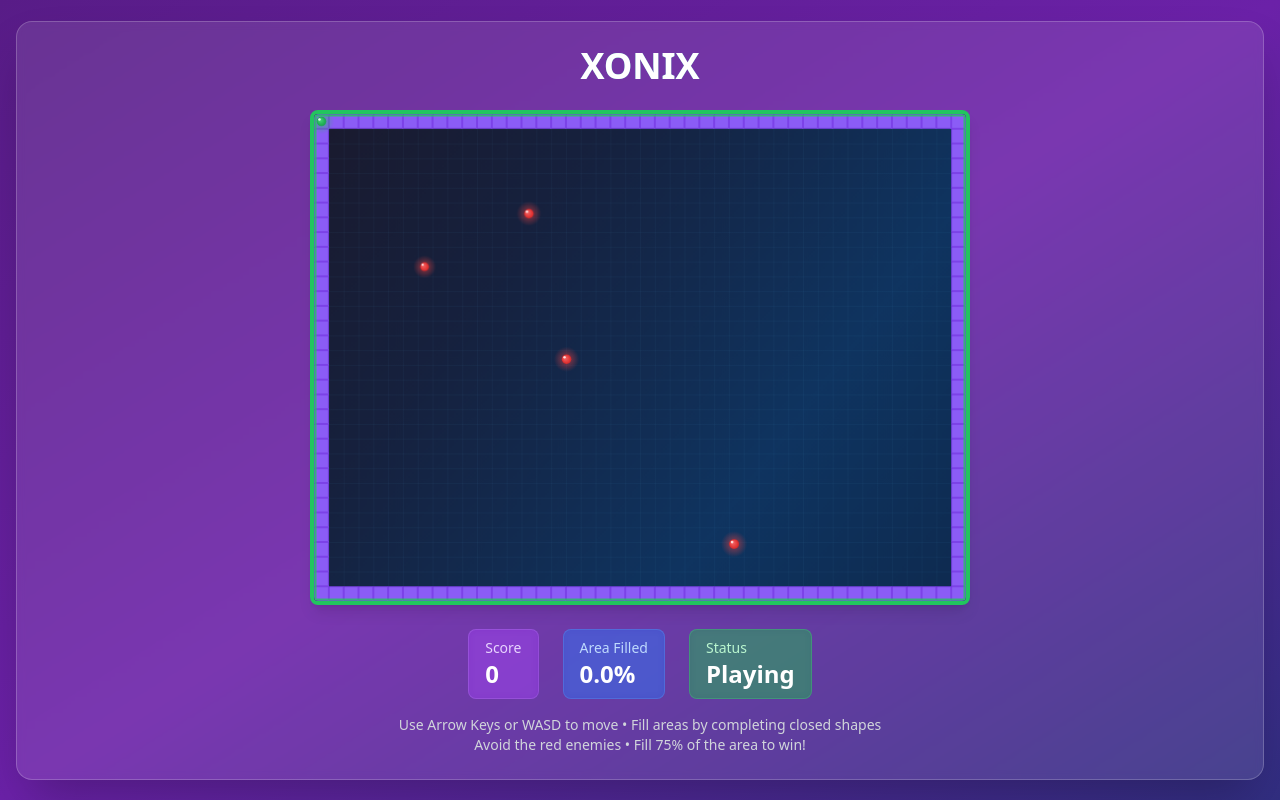
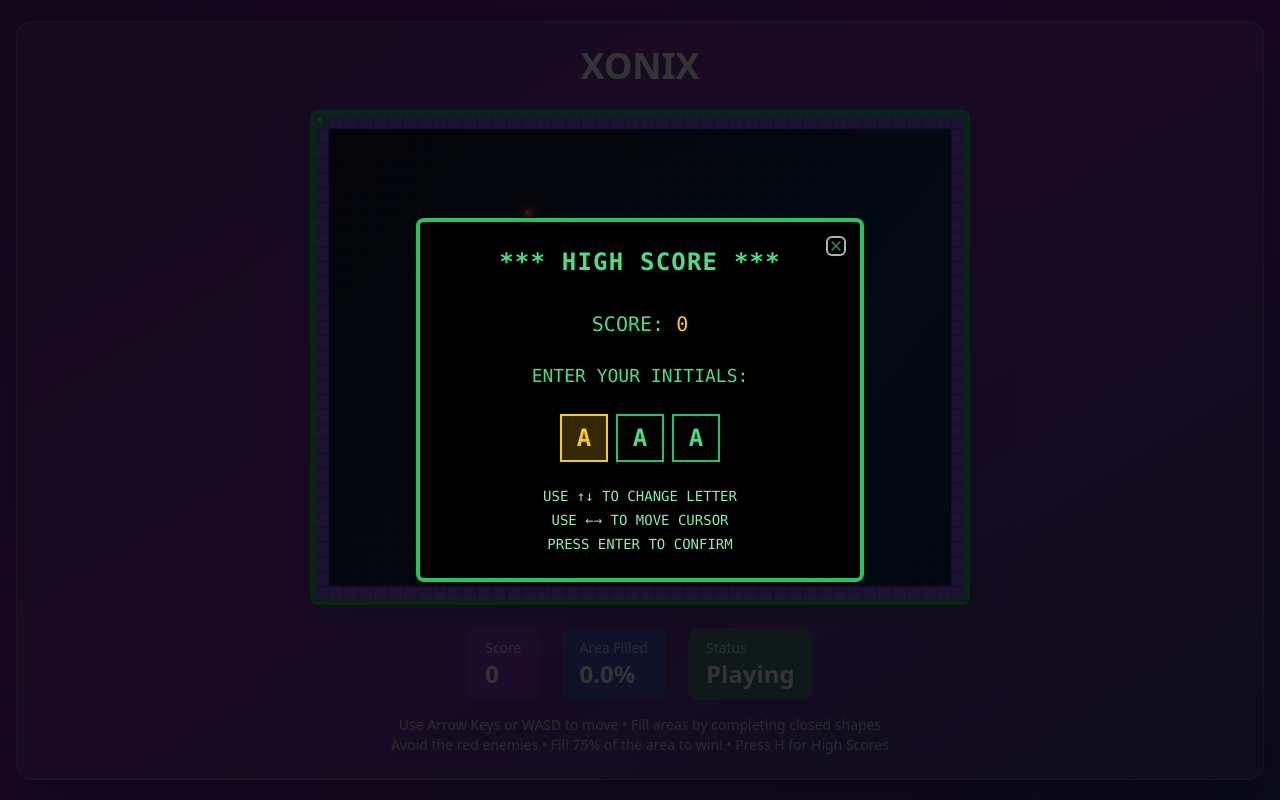
Before and after one commit to shlomii/xonix, a React (Vite) app: page / in a window 1280 px wide. Both pictures are taken after a click on the button "Play Again". Built offline with nearby package versions, Linux system fonts and the light colour scheme.

Commit message:
Add high score display
Implement a 3-letter high score display similar to 80s arcade games.

```diff
--- /dev/null
+++ b/src/components/HighScoreDialog.tsx
@@ -0,0 +1,92 @@
+
+import React, { useState, useEffect } from 'react';
+import { Dialog, DialogContent, DialogHeader, DialogTitle } from './ui/dialog';
+
+interface HighScoreDialogProps {
+  isOpen: boolean;
+  score: number;
+  onSubmit: (name: string) => void;
+}
+
+const HighScoreDialog: React.FC<HighScoreDialogProps> = ({ isOpen, score, onSubmit }) => {
+  const [name, setName] = useState('');
+  const [currentChar, setCurrentChar] = useState(0);
+
+  useEffect(() => {
+    if (isOpen) {
+      setName('AAA');
+      setCurrentChar(0);
+    }
+  }, [isOpen]);
+
+  const handleKeyDown = (e: React.KeyboardEvent) => {
+    e.preventDefault();
+
+    if (e.key === 'ArrowUp') {
+      const newName = name.split('');
+      const charCode = newName[currentChar].charCodeAt(0);
+      newName[currentChar] = String.fromCharCode(charCode === 90 ? 65 : charCode + 1); // A-Z wrap
+      setName(newName.join(''));
+    } else if (e.key === 'ArrowDown') {
+      const newName = name.split('');
+      const charCode = newName[currentChar].charCodeAt(0);
+      newName[currentChar] = String.fromCharCode(charCode === 65 ? 90 : charCode - 1); // Z-A wrap
+      setName(newName.join(''));
+    } else if (e.key === 'ArrowRight') {
+      setCurrentChar(Math.min(2, currentChar + 1));
+    } else if (e.key === 'ArrowLeft') {
+      setCurrentChar(Math.max(0, currentChar - 1));
+    } else if (e.key === 'Enter' || e.key === ' ') {
+      onSubmit(name);
+    }
+  };
+
+  return (
+    <Dialog open={isOpen}>
+      <DialogContent
+        className="bg-black border-4 border-green-500 text-green-400 font-mono max-w-md"
+        onKeyDown={handleKeyDown}
+        tabIndex={0}
+      >
+        <DialogHeader>
+          <DialogTitle className="text-center text-2xl font-bold text-green-400 mb-4 tracking-wider">
+            *** HIGH SCORE ***
+          </DialogTitle>
+        </DialogHeader>
+
+        <div className="text-center space-y-6">
+          <div className="text-xl">
+            SCORE: <span className="text-yellow-400">{score.toLocaleString()}</span>
+          </div>
+
+          <div className="text-lg">
+            ENTER YOUR INITIALS:
+          </div>
+
+          <div className="flex justify-center space-x-2">
+            {name.split('').map((char, index) => (
+              <div
+                key={index}
+                className={`w-12 h-12 border-2 flex items-center justify-center text-2xl font-bold ${
+                  index === currentChar
+                    ? 'border-yellow-400 bg-yellow-400/20 text-yellow-400'
+                    : 'border-green-500 text-green-400'
+                }`}
+              >
+                {char}
+              </div>
+            ))}
+          </div>
+
+          <div className="text-sm space-y-1 text-green-300">
+            <div>USE ↑↓ TO CHANGE LETTER</div>
+            <div>USE ←→ TO MOVE CURSOR</div>
+            <div>PRESS ENTER TO CONFIRM</div>
+          </div>
+        </div>
+      </DialogContent>
+    </Dialog>
+  );
+};
+
+export default HighScoreDialog;
--- /dev/null
+++ b/src/components/HighScoreTable.tsx
@@ -0,0 +1,51 @@
+
+import React from 'react';
+import { HighScore } from '../utils/HighScoreManager';
+
+interface HighScoreTableProps {
+  scores: HighScore[];
+  currentScore?: number;
+}
+
+const HighScoreTable: React.FC<HighScoreTableProps> = ({ scores, currentScore }) => {
+  return (
+    <div className="bg-black/90 border-4 border-green-500 p-6 font-mono text-green-400 max-w-md mx-auto">
+      <h2 className="text-2xl font-bold text-center mb-6 tracking-wider text-yellow-400">
+        *** HIGH SCORES ***
+      </h2>
+
+      <div className="space-y-2">
+        <div className="flex justify-between text-sm border-b border-green-500 pb-2 mb-4">
+          <span>RANK</span>
+          <span>NAME</span>
+          <span>SCORE</span>
+        </div>
+
+        {scores.length === 0 ? (
+          <div className="text-center text-gray-500 py-8">
+            NO SCORES YET
+          </div>
+        ) : (
+          scores.map((score, index) => (
+            <div
+              key={index}
+              className={`flex justify-between py-1 ${
+                currentScore === score.score ? 'text-yellow-400 font-bold' : ''
+              }`}
+            >
+              <span className="w-8">{(index + 1).toString().padStart(2, '0')}</span>
+              <span className="w-8 text-center">{score.name}</span>
+              <span className="text-right">{score.score.toLocaleString()}</span>
+            </div>
+          ))
+        )}
+      </div>
+
+      <div className="text-center mt-6 text-xs text-green-300">
+        PRESS ESC TO CONTINUE
+      </div>
+    </div>
+  );
+};
+
+export default HighScoreTable;
--- a/src/components/XonixGame.tsx
+++ b/src/components/XonixGame.tsx
@@ -3,6 +3,9 @@ import { GameState, Position, Enemy } from '../types/game';
 import { useGameLoop } from '../hooks/useGameLoop';
 import { GameRenderer } from '../utils/GameRenderer';
 import { GameLogic } from '../utils/GameLogic';
+import { HighScoreManager } from '../utils/HighScoreManager';
+import HighScoreDialog from './HighScoreDialog';
+import HighScoreTable from './HighScoreTable';
 
 const GRID_SIZE = 15; // Grid cell size in pixels
 const ASPECT_RATIO = 4 / 3; // Width to height ratio
@@ -10,6 +13,8 @@ const ASPECT_RATIO = 4 / 3; // Width to height ratio
 const XonixGame: React.FC = () => {
   const canvasRef = useRef<HTMLCanvasElement>(null);
   const [canvasDimensions, setCanvasDimensions] = useState({ width: 1200, height: 900 });
+  const [showHighScoreEntry, setShowHighScoreEntry] = useState(false);
+  const [showHighScoreTable, setShowHighScoreTable] = useState(false);
   const [gameState, setGameState] = useState<GameState>({
     player: { x: 0, y: 0, vx: 0, vy: 0 },
     enemies: [
@@ -110,6 +115,14 @@ const XonixGame: React.FC = () => {
 
     setGameState(prev => {
       const newState = gameLogic.current!.updateGame(prev);
+
+      // Check for game over and high score
+      if (prev.isAlive && !newState.isAlive) {
+        if (HighScoreManager.isHighScore(newState.score)) {
+          setTimeout(() => setShowHighScoreEntry(true), 1000);
+        }
+      }
+
       return newState;
     });
   }, [gameState.isAlive]);
@@ -134,14 +147,49 @@ const XonixGame: React.FC = () => {
     });
   }, []);
 
+  const handleHighScoreSubmit = (name: string) => {
+    HighScoreManager.addHighScore(name, gameState.score);
+    setShowHighScoreEntry(false);
+    setShowHighScoreTable(true);
+  };
+
+  const handleKeyDownGlobal = useCallback((e: KeyboardEvent) => {
+    if (e.key === 'Escape') {
+      if (showHighScoreTable) {
+        setShowHighScoreTable(false);
+      }
+    } else if (e.key.toLowerCase() === 'h' && gameState.isAlive) {
+      setShowHighScoreTable(true);
+    }
+
+    // Handle game keys
+    const key = e.key.toLowerCase();
+    if (['arrowup', 'arrowdown', 'arrowleft', 'arrowright', 'w', 'a', 's', 'd'].includes(key)) {
+      e.preventDefault();
+      setGameState(prev => ({
+        ...prev,
+        keys: new Set([...prev.keys, key])
+      }));
+    }
+  }, [showHighScoreTable, gameState.isAlive]);
+
+  const handleKeyUpGlobal = useCallback((e: KeyboardEvent) => {
+    const key = e.key.toLowerCase();
+    setGameState(prev => {
+      const newKeys = new Set(prev.keys);
+      newKeys.delete(key);
+      return { ...prev, keys: newKeys };
+    });
+  }, []);
+
   useEffect(() => {
-    window.addEventListener('keydown', handleKeyDown);
-    window.addEventListener('keyup', handleKeyUp);
+    window.addEventListener('keydown', handleKeyDownGlobal);
+    window.addEventListener('keyup', handleKeyUpGlobal);
     return () => {
-      window.removeEventListener('keydown', handleKeyDown);
-      window.removeEventListener('keyup', handleKeyUp);
+      window.removeEventListener('keydown', handleKeyDownGlobal);
+      window.removeEventListener('keyup', handleKeyUpGlobal);
     };
-  }, [handleKeyDown, handleKeyUp]);
+  }, [handleKeyDownGlobal, handleKeyUpGlobal]);
 
   useGameLoop(updateGame, 60);
 
@@ -194,6 +242,9 @@ const XonixGame: React.FC = () => {
       isAlive: true,
       keys: new Set()
     });
+
+    setShowHighScoreEntry(false);
+    setShowHighScoreTable(false);
   };
 
   return (
@@ -213,7 +264,7 @@ const XonixGame: React.FC = () => {
             }}
           />
 
-          {!gameState.isAlive && (
+          {!gameState.isAlive && !showHighScoreEntry && (
             <div
               className="absolute inset-0 bg-black/80 flex items-center justify-center rounded-lg"
               style={{
@@ -224,12 +275,20 @@ const XonixGame: React.FC = () => {
               <div className="text-center">
                 <h2 className="text-4xl font-bold text-white mb-4">Game Over</h2>
                 <p className="text-xl text-gray-300 mb-6">Final Score: {gameState.score}</p>
-                <button
-                  onClick={resetGame}
-                  className="px-6 py-3 bg-gradient-to-r from-green-500 to-blue-500 text-white font-bold rounded-lg hover:from-green-600 hover:to-blue-600 transition-all duration-200 transform hover:scale-105"
-                >
-                  Play Again
-                </button>
+                <div className="space-y-3">
+                  <button
+                    onClick={resetGame}
+                    className="block mx-auto px-6 py-3 bg-gradient-to-r from-green-500 to-blue-500 text-white font-bold rounded-lg hover:from-green-600 hover:to-blue-600 transition-all duration-200 transform hover:scale-105"
+                  >
+                    Play Again
+                  </button>
+                  <button
+                    onClick={() => setShowHighScoreTable(true)}
+                    className="block mx-auto px-6 py-3 bg-gradient-to-r from-yellow-500 to-orange-500 text-white font-bold rounded-lg hover:from-yellow-600 hover:to-orange-600 transition-all duration-200 transform hover:scale-105"
+                  >
+                    High Scores
+                  </button>
+                </div>
               </div>
             </div>
           )}
@@ -254,9 +313,24 @@ const XonixGame: React.FC = () => {
 
         <div className="text-center text-sm text-gray-300">
           <p>Use Arrow Keys or WASD to move • Fill areas by completing closed shapes</p>
-          <p>Avoid the red enemies • Fill 75% of the area to win!</p>
+          <p>Avoid the red enemies • Fill 75% of the area to win! • Press H for High Scores</p>
         </div>
       </div>
+
+      <HighScoreDialog
+        isOpen={showHighScoreEntry}
+        score={gameState.score}
+        onSubmit={handleHighScoreSubmit}
+      />
+
+      {showHighScoreTable && (
+        <div className="fixed inset-0 bg-black/80 flex items-center justify-center z-50">
+          <HighScoreTable
+            scores={HighScoreManager.getHighScores()}
+            currentScore={gameState.score}
+          />
+        </div>
+      )}
     </div>
   );
 };
--- /dev/null
+++ b/src/utils/HighScoreManager.ts
@@ -0,0 +1,48 @@
+
+export interface HighScore {
+  name: string;
+  score: number;
+  date: string;
+}
+
+export class HighScoreManager {
+  private static readonly STORAGE_KEY = 'xonix-high-scores';
+  private static readonly MAX_SCORES = 10;
+
+  static getHighScores(): HighScore[] {
+    try {
+      const stored = localStorage.getItem(this.STORAGE_KEY);
+      if (!stored) return [];
+      return JSON.parse(stored);
+    } catch {
+      return [];
+    }
+  }
+
+  static addHighScore(name: string, score: number): boolean {
+    const scores = this.getHighScores();
+    const newScore: HighScore = {
+      name: name.toUpperCase().substring(0, 3).padEnd(3, ' '),
+      score,
+      date: new Date().toISOString()
+    };
+
+    scores.push(newScore);
+    scores.sort((a, b) => b.score - a.score);
+    scores.splice(this.MAX_SCORES);
+
+    localStorage.setItem(this.STORAGE_KEY, JSON.stringify(scores));
+
+    // Return true if it made it to the high score list
+    return scores.includes(newScore);
+  }
+
+  static isHighScore(score: number): boolean {
+    const scores = this.getHighScores();
+    return scores.length < this.MAX_SCORES || score > scores[scores.length - 1]?.score;
+  }
+
+  static clearHighScores(): void {
+    localStorage.removeItem(this.STORAGE_KEY);
+  }
+}
```
